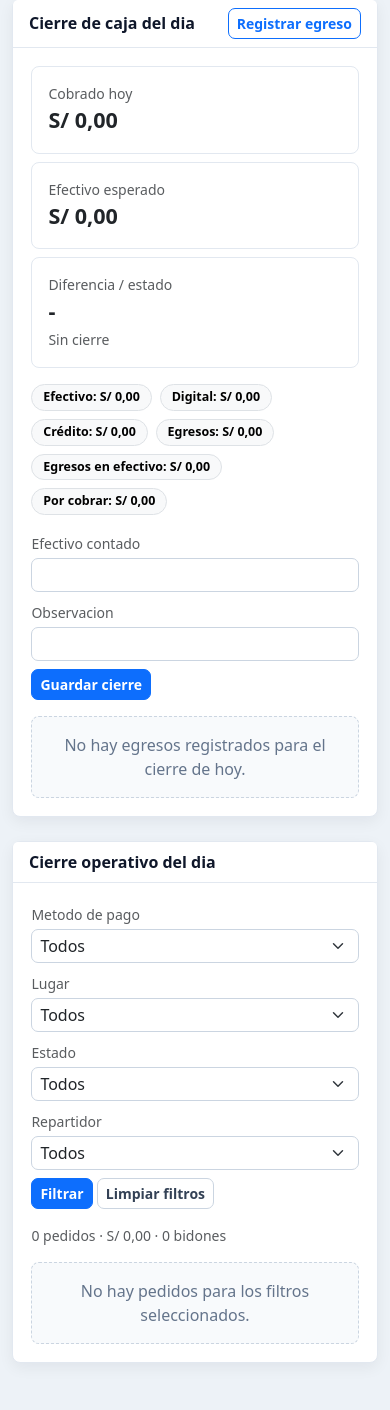
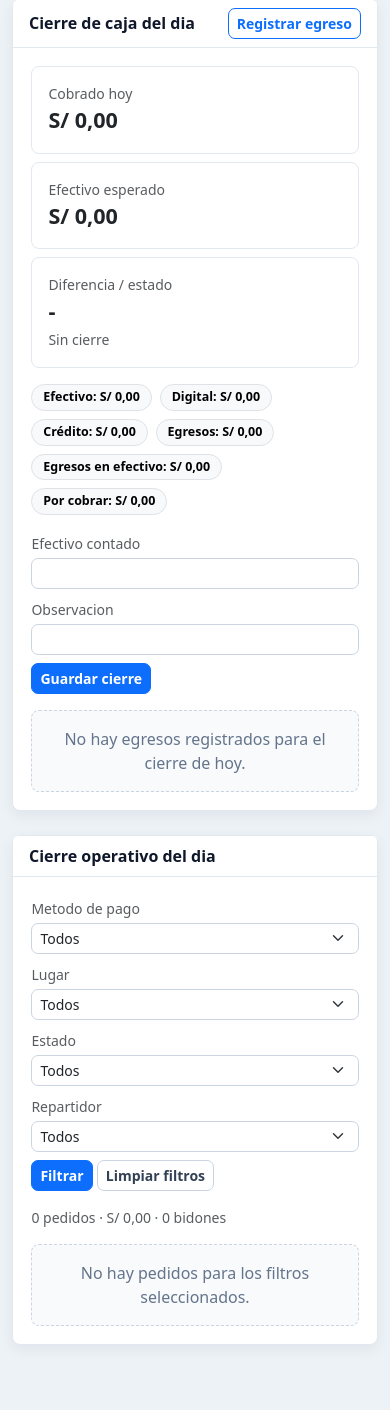
Before and after one commit to 77471660/proyecto_agua, a Django app: page /reporte-diario/ in a window 390 px wide. Shown: the part 761-2171 px from the top of the page. After the commit the page ends 2119 px from the top, so only its background shows below. Run offline with Django 5.2, Linux system fonts and the light colour scheme; the visitor is signed in with stand-in values (Sample User, id 1); data comes from the database, SQL or seed files in the repository; data that the repository does not hold is empty.

Commit message:
Revierte ajuste anti zoom en vistas moviles

```diff
--- a/templates/base.html
+++ b/templates/base.html
@@ -645,14 +645,6 @@
             font-size: 0.8rem;
         }
 
-        .form-control,
-        .form-select,
-        input,
-        select,
-        textarea {
-            font-size: 16px;
-        }
-
         .navbar-actions-mobile .dropdown-toggle {
             padding: 0.28rem 0.55rem;
         }
```
Also changed, not shown: templates/core/actualizar_referencia_cliente_repartidor.html (+0 -8 lines), templates/core/nuevo_cliente_repartidor.html (+0 -8 lines), templates/core/nuevo_pedido_repartidor.html (+0 -8 lines), templates/core/pedidos_repartidor.html (+0 -8 lines).
